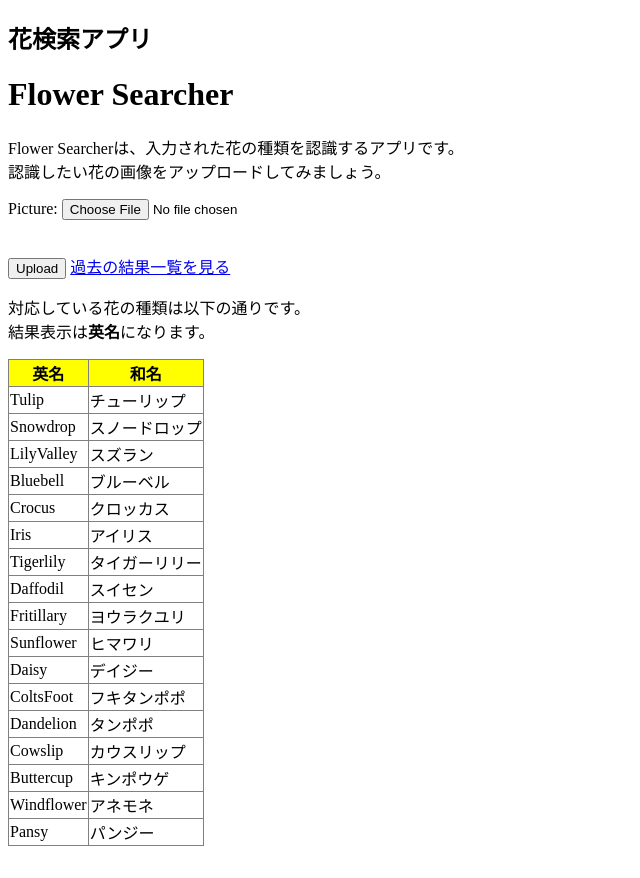
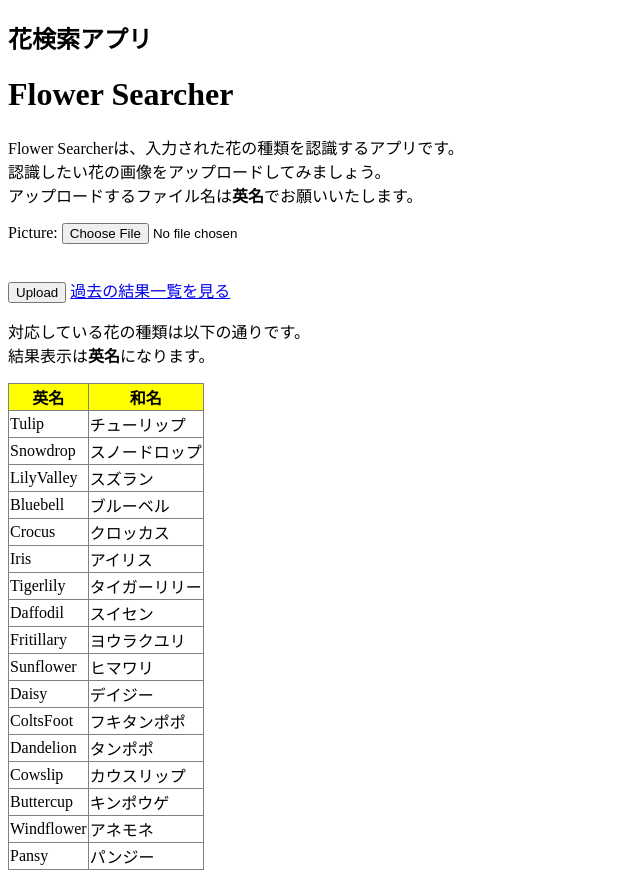
Before and after one commit to katzedaze/flowerapp, a Django app: page / in a window 1280 px wide. Shown: the whole page, without its empty margins (0-640 px from the left). Before the commit the page ends 846 px from the top, so only its background shows below. Run offline with Django 3.2, Linux system fonts and the light colour scheme.

Commit message:
change upload

```diff
--- a/app/templates/app/upload.html
+++ b/app/templates/app/upload.html
@@ -12,6 +12,8 @@
       Flower Searcherは、入力された花の種類を認識するアプリです。
       <br />
       認識したい花の画像をアップロードしてみましょう。
+      <br />
+      アップロードするファイル名は<strong>英名</strong>でお願いいたします。
     </p>
     <form enctype="multipart/form-data" action="{% url 'app:upload' %}" method="POST">
       {% csrf_token %} {{form.as_p}}
```
Also changed, not shown: 3 other files.
